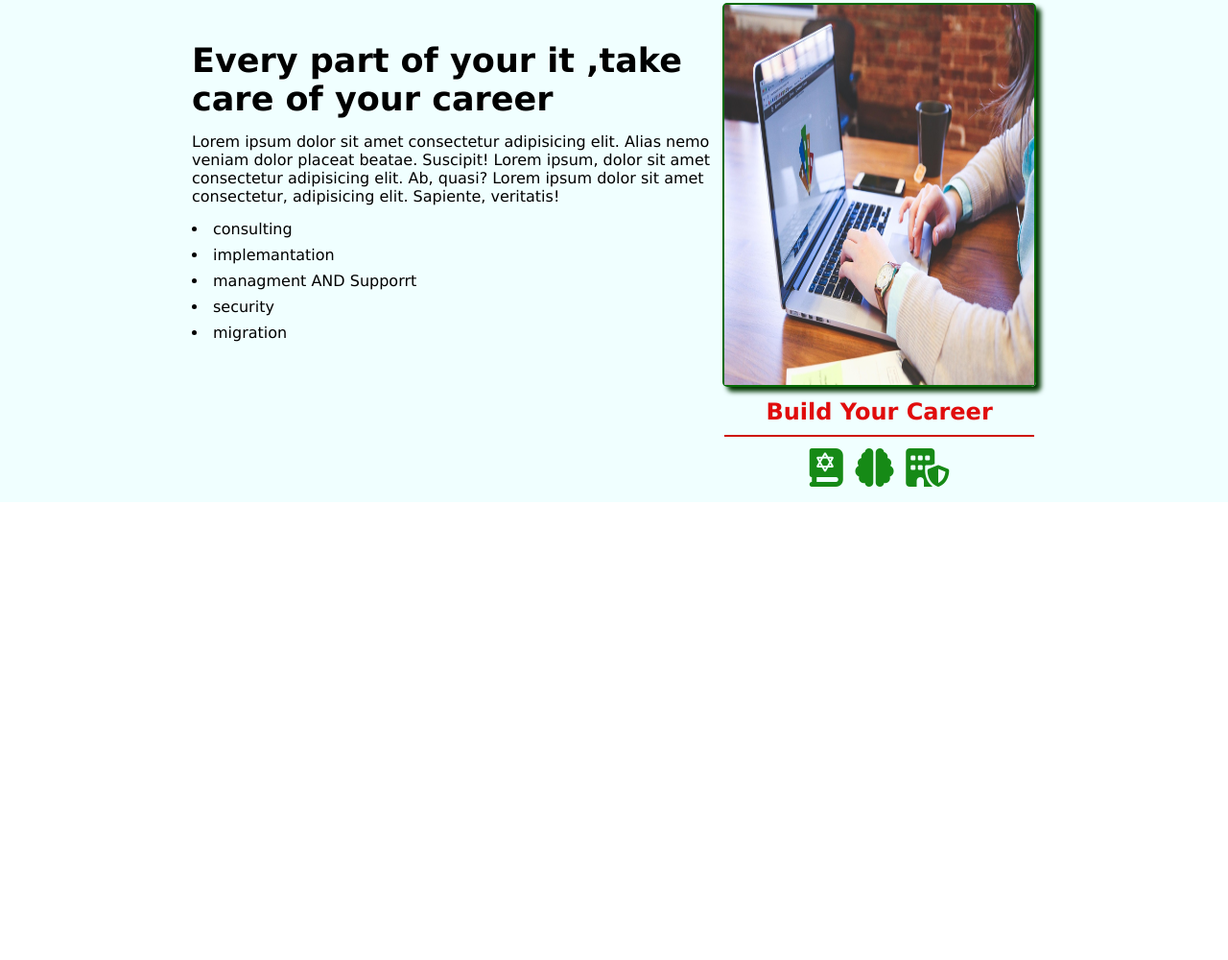
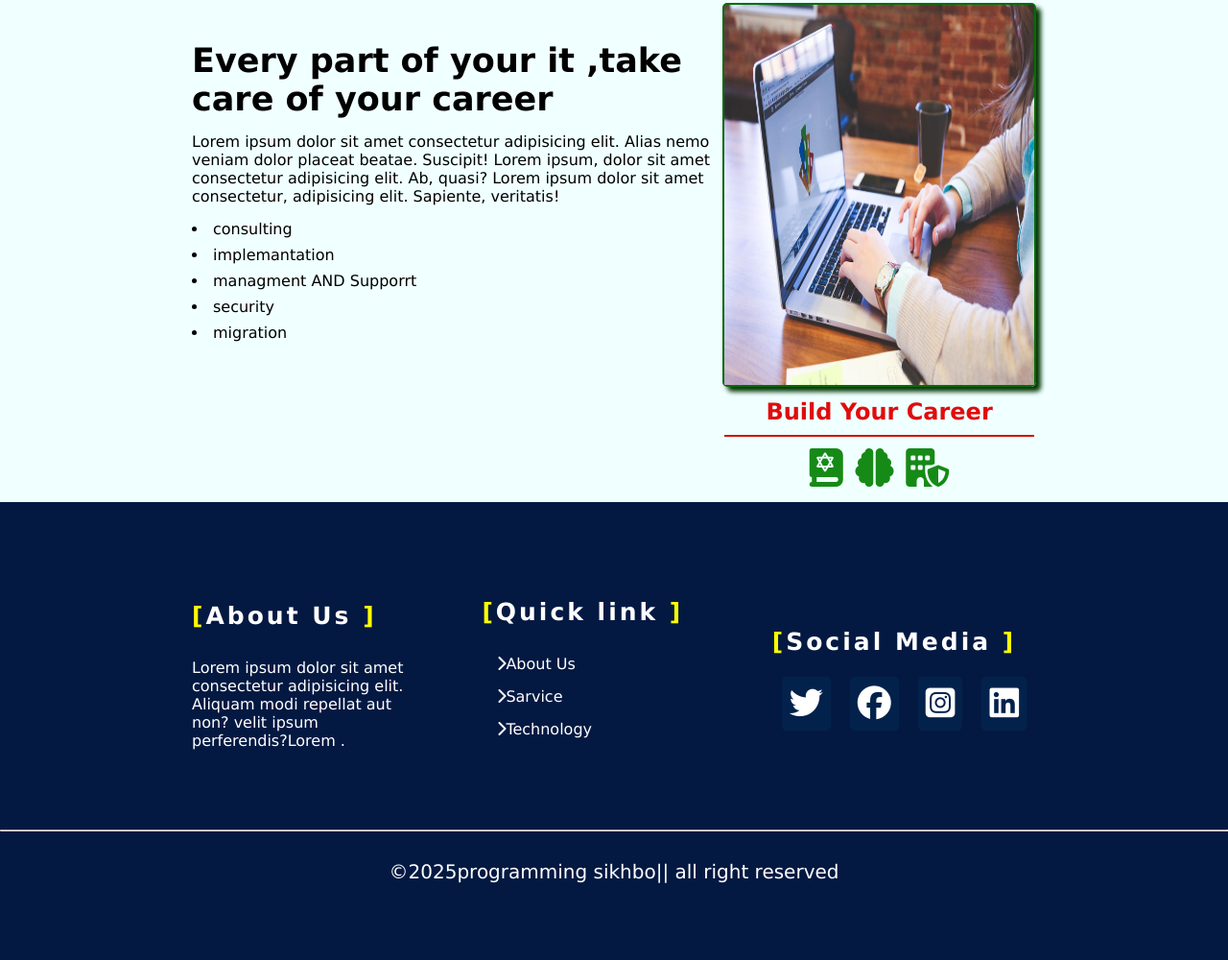
Before and after one commit to afranmasud/responsive-website, a plain HTML site: page index.html in a window 1280 px wide. Shown: the part 6022-7022 px from the top of the page at 96% size. Before the commit the page ends 6545 px from the top, so only its background shows below. Drawn offline with Linux system fonts and the light colour scheme.

Commit message:
footer commit

```diff
--- a/index.html
+++ b/index.html
@@ -256,8 +256,37 @@
 
                      </div>
               </section>
+      </main>
 
-      </main>
+       <footer >
+              <div class="footer-div-parent">
+
+                    <div class="single-div-parent">
+                        <h3><SPan>[</SPan>About Us <SPAn>]</SPAn></h3>
+                        <p>Lorem ipsum dolor sit amet consectetur adipisicing elit. Aliquam modi repellat aut non? velit ipsum perferendis?Lorem .</p>
+                    </div>
+
+                    <div class="single-div-parent single-div-parent2">
+                        <h3> <span>[</span>Quick link <span>]</span></h3>
+                        <p><a href="#"><i class="fas fa-chevron-right"></i>About Us</a></p>
+                        <p><a href="#"><i class="fas fa-chevron-right"></i>Sarvice</a></p>
+                        <p><a href="#"><i class="fas fa-chevron-right"></i>Technology</a></p>
+                    </div>
+
+                    <div class="single-div-parent single-div-parent3">
+                        <h3> <span>[</span>Social Media <span>]</span></h3>
+                         <ul>
+                         <li><a href="#"><i class="fa-brands fa-twitter"></i></a></li>
+                         <li><a href="#"><i class="fa-brands fa-facebook"></i></a></li>
+                         <li><a href="#"><i class="fa-brands fa-square-instagram"></i></a></li>
+                         <li><a href="#"><i class="fa-brands fa-linkedin"></i></a></li>
+                         </ul>
+                    </div>
+
+              </div>
+              <hr style="margin: 80px 0px 30px 0px;">
+              <p style="text-align: center; font-size: 20px ; color: white;"> &copy;2025programming sikhbo|| all right reserved</p>
+       </footer>
 
 </body>
 </html>
--- a/style.css
+++ b/style.css
@@ -462,9 +462,55 @@ nav ul li a:hover, nav ul li a.active{
 
       }
 
+        footer{
+          background-color: #041942;
+          padding: 100px 0px 80px 0px;
+        }
+      .footer-div-parent{
+        display: flex;
+        justify-content: space-between;
+        margin-left: 200px;
+        margin-right: 200px;
+        align-items: center;
+        gap: 80px;
+        color: white;
 
 
+      }
+        .single-div-parent{
+          width: 100%;
 
+        }
+
+        .single-div-parent h3{
+                font-size: 25px;
+                margin-bottom: 30px;
+                letter-spacing: 3px;
+        }
+         .single-div-parent a{
+          text-decoration: none;
+          color: white;
+         }
+         .single-div-parent2 p {
+                margin: 15px;
+         }
+         .single-div-parent ul li{
+          list-style: none;
+         }
+         .single-div-parent3 ul {
+          display: flex;
+         }
+       .single-div-parent3 ul li a{
+        text-decoration: none;
+        margin: 0px 10px;
+        font-size: 35px;
+        background-color: #022650b7;
+        padding: 8px;
+        border-radius: 5px;
+       }
+       .single-div-parent span{
+        color: yellow;
+       }
 
   @media only screen and (max-width:688px) {
     .service-parents{
@@ -542,7 +588,18 @@ form{
   height: 300px;
   width: 300px;
  }
-
+   .footer-div-parent{
+    display: block;
+    margin-left: 30px;
+    margin-right: 30px;
+   }
+   .single-div-parent{
+    text-align: center;
+   }
+   .single-div-parent3 ul{
+    display: flex;
+    justify-content: center;
+   }
 }
 
 
@@ -621,4 +678,8 @@ grid-gap: 40px;
   .career-parent{
   margin-bottom: 50px;
 }
+  .footer-div-parent{
+    margin-left: 70px;
+    margin-right: 70px;
+  }
 }
```
